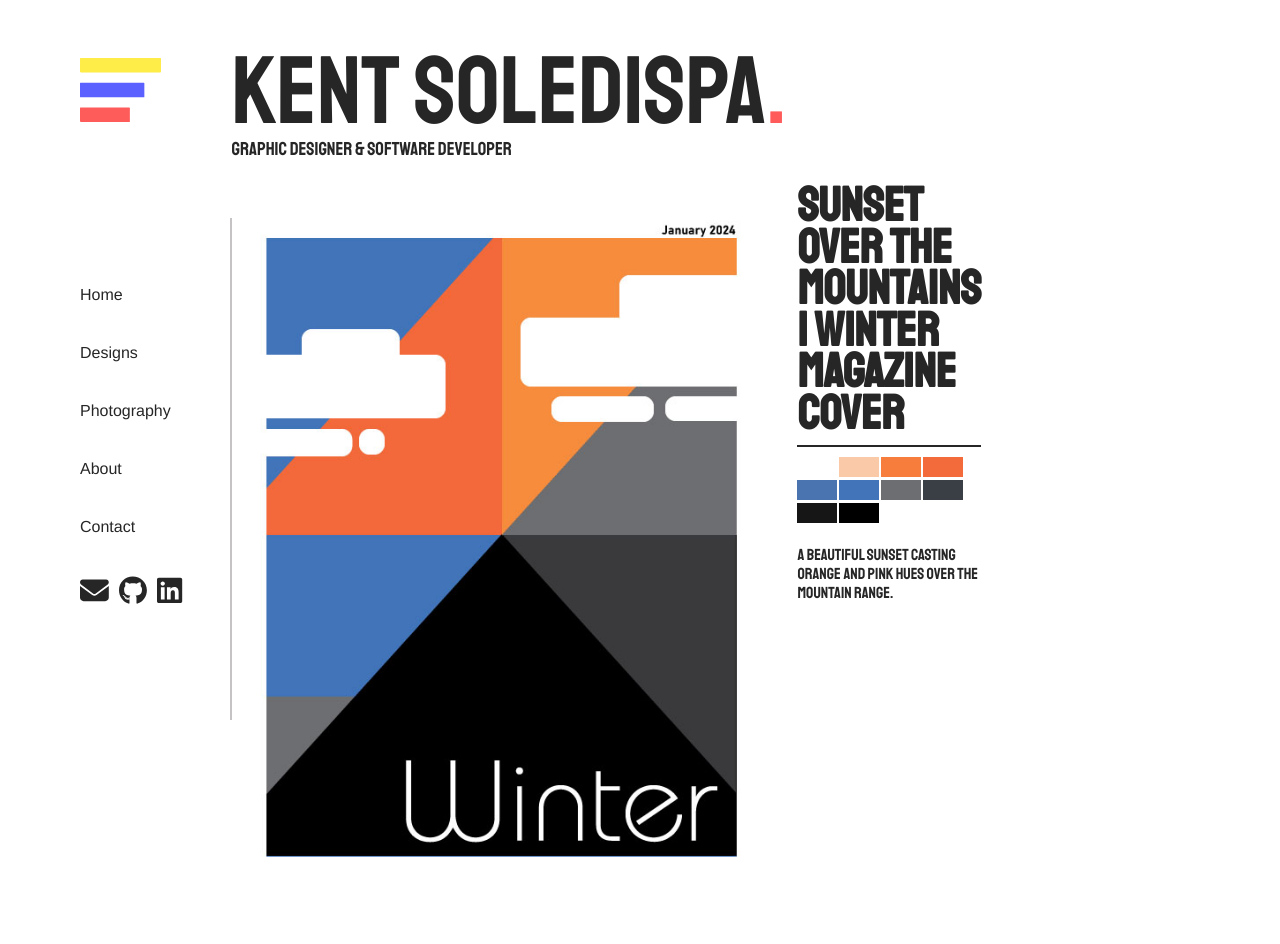
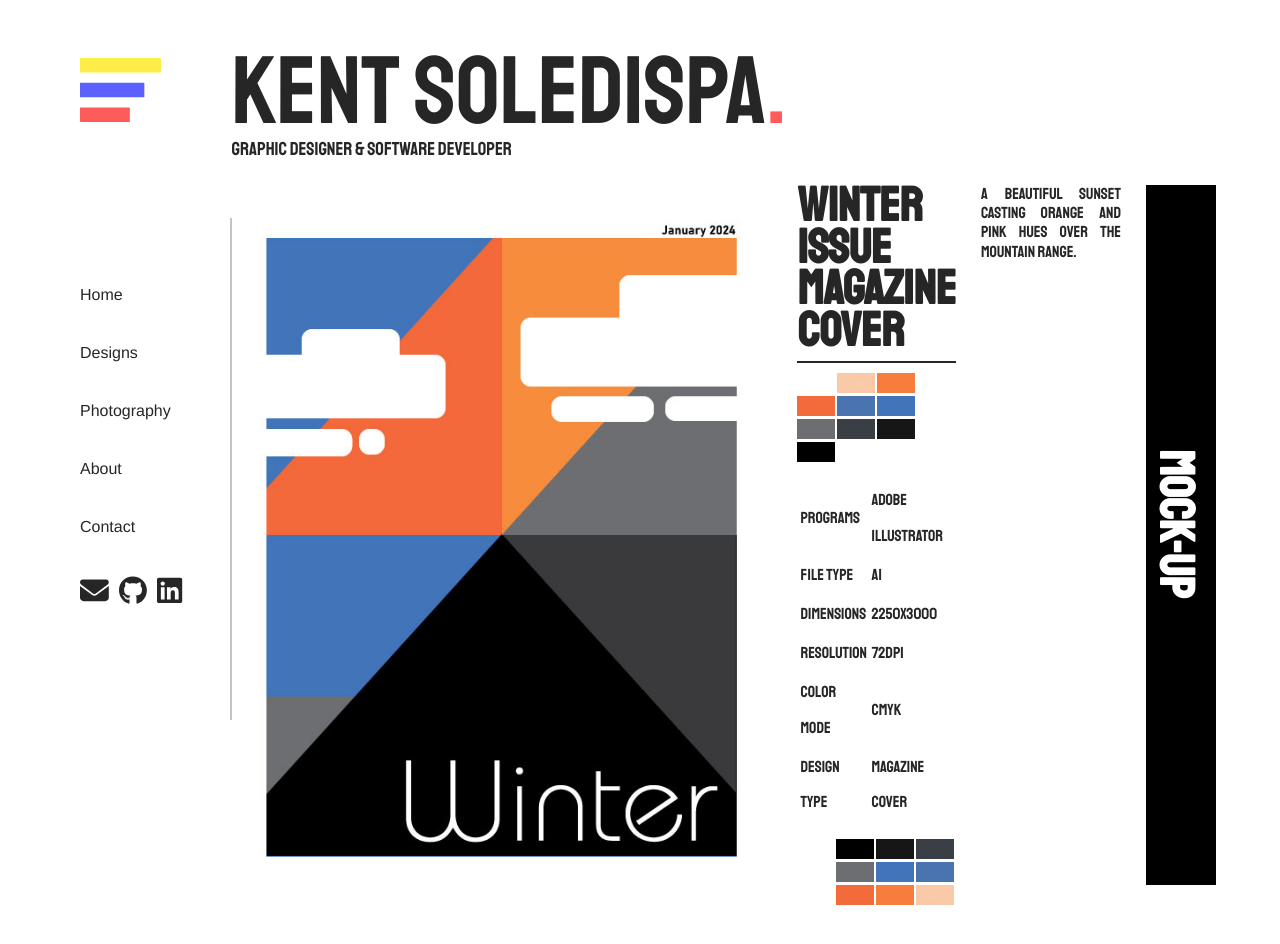
Before and after one commit to Apsidel/Apsidel.github.io, a Vue app: page /designs/view/1 in a window 1280 px wide. Shown: the top 944 px of the page. Built offline with nearby package versions, Linux system fonts and the light colour scheme; a web font is replaced by a local one.

Commit message:
Replaced metadata field with design_data in design_data.json
- design_data contains data pertaining to the design (programs, file
  type, resolution, color mode, etc.)
- More changes to the layout in GalleryItem.vue

```diff
--- a/src/assets/galleries/designs-data.json
+++ b/src/assets/galleries/designs-data.json
@@ -3,7 +3,7 @@
     {
       "id": "1",
       "url": "blue_sky-100.jpg",
-      "title": "Sunset over the mountains |  Winter Magazine Cover",
+      "title": "Winter Issue Magazine Cover",
       "description": "A beautiful sunset casting orange and pink hues over the mountain range.",
       "colors": [
         "#FFFFFF",
@@ -17,19 +17,20 @@
         "#161617",
         "#000000"
       ],
-      "metadata": {
-        "resolution": "1920x1080",
-        "size": "2MB",
-        "format": "JPEG",
-        "uploaded_by": "John Doe",
-        "date_uploaded": "2023-08-15"
+      "design_data": {
+        "programs": "Adobe Illustrator",
+        "file_type": "AI",
+        "dimensions": "2250x3000",
+        "resolution": "72dpi",
+        "color_mode": "CMYK",
+        "design_type": "Magazine Cover"
       },
       "tags": ["sunset", "mountains", "nature", "landscape"]
     },
     {
       "id": "2",
       "url": "Oso_200.jpg",
-      "title": "Happy 26th Birthday Card Cover",
+      "title": "Happy 26th Birthday Card",
       "description": "A vibrant city skyline with skyscrapers illuminated against a starry night sky.",
       "colors": [
         "#FFFEFE",
@@ -45,12 +46,13 @@
         "#2C1C18",
         "#150E0F"
       ],
-      "metadata": {
-        "resolution": "1080x1350",
-        "size": "1.5MB",
-        "format": "PNG",
-        "uploaded_by": "Jane Smith",
-        "date_uploaded": "2023-09-01"
+      "design_data": {
+        "programs": "Adobe Illustrator",
+        "file_type": "AI",
+        "dimensions": "2250x3000",
+        "resolution": "72dpi",
+        "color_mode": "CMYK",
+        "design_type": "Birthday Card"
       },
       "tags": ["city", "night", "skyline", "urban"]
     },
@@ -75,12 +77,14 @@
         "#030000",
         "#000000"
       ],
-      "metadata": {
-        "resolution": "1080x1350",
-        "size": "1.5MB",
-        "format": "PNG",
-        "uploaded_by": "Jane Smith",
-        "date_uploaded": "2023-09-01"
+      "design_data": {
+        "programs": "Adobe Photoshop",
+        "file_type": "TIFF",
+        "dimensions": "2250x3000",
+        "resolution": "72dpi",
+        "color_mode": "CMYK",
+        "design_type": "Poster",
+        "event": "Hanfu Fashion Exhibition"
       },
       "tags": ["city", "night", "skyline", "urban"]
     },
@@ -88,21 +92,22 @@
       "id": "4",
       "url": "Bauhaus-50.jpg",
       "title": "Bauhaus Typeface Poster",
-      "description": "A vibrant city skyline with skyscrapers illuminated against a starry night sky.",
+      "description": "The main objective of this project was to become more familiar with some of the history of typography. For my poster, I was tasked with researching the history of the Bauhaus typeface and its creator Herbert Bayer. In creating the poster, I was able to apply my knowledge of the typography and design principles learnt in class. In addition, working on the poster gave me the opportunity to further develop my skills using Adobe Illustrator.",
       "colors": ["#FBFCFC", "#F7F6F0", "#FFF100", "#BDB8B6", "#5E5931", "#D02528", "#35363A"],
-      "metadata": {
-        "resolution": "1080x1350",
-        "size": "1.5MB",
-        "format": "PNG",
-        "uploaded_by": "Jane Smith",
-        "date_uploaded": "2023-09-01"
+      "design_data": {
+        "programs": "Adobe Illustrator",
+        "file_type": "AI",
+        "dimensions": "2250x3000",
+        "resolution": "72dpi",
+        "color_mode": "CMYK",
+        "design_type": "Poster"
       },
       "tags": ["city", "night", "skyline", "urban"]
     },
     {
       "id": "5",
       "url": "Beekman1802_Ad-25.jpg",
-      "title": "Beekman 1802 Potato Peel Cream Magazine Ad",
+      "title": "Beekman 1802 Potato Peel Cream Ad",
       "description": "A vibrant city skyline with skyscrapers illuminated against a starry night sky.",
       "colors": [
         "#E1CDB7",
@@ -122,19 +127,22 @@
         "#997541",
         "#613A02"
       ],
-      "metadata": {
-        "resolution": "1080x1350",
-        "size": "1.5MB",
-        "format": "PNG",
-        "uploaded_by": "Jane Smith",
-        "date_uploaded": "2023-09-01"
+      "design_data": {
+        "programs": "Adobe Photoshop",
+        "file_type": "PSD",
+        "dimensions": "2250x3000",
+        "resolution": "72dpi",
+        "color_mode": "CMYK",
+        "design_type": "Magazine Ad",
+        "brand": "Beekman 1802",
+        "product": "Potato Peel"
       },
       "tags": ["city", "night", "skyline", "urban"]
     },
     {
       "id": "6",
       "url": "Elixir_Strings_Ad-27.png",
-      "title": "Elixir Guitar Strings Magazine Ad",
+      "title": "Elixir Guitar Strings Ad",
       "description": "A vibrant city skyline with skyscrapers illuminated against a starry night sky.",
       "colors": [
         "#FFFFFF",
@@ -152,12 +160,15 @@
         "#101012",
         "#0C0809"
       ],
-      "metadata": {
-        "resolution": "1080x1350",
-        "size": "1.5MB",
-        "format": "PNG",
-        "uploaded_by": "Jane Smith",
-        "date_uploaded": "2023-09-01"
+      "design_data": {
+        "programs": "Adobe Photoshop",
+        "file_type": "PSD",
+        "dimensions": "2550x3300",
+        "resolution": "72dpi",
+        "color_mode": "CMYK",
+        "design_type": "Magazine Ad",
+        "brand": "Elixir Strings",
+        "product": "Acoustic Guitar Strings"
       },
       "tags": ["city", "night", "skyline", "urban"]
     },
@@ -177,12 +188,14 @@
         "#584F36",
         "#1F0F0C"
       ],
-      "metadata": {
-        "resolution": "1080x1350",
-        "size": "1.5MB",
-        "format": "PNG",
-        "uploaded_by": "Jane Smith",
-        "date_uploaded": "2023-09-01"
+      "design_data": {
+        "programs": "Adobe Photoshop",
+        "file_type": "TIFF",
+        "dimensions": "2250x3000",
+        "resolution": "72dpi",
+        "color_mode": "CMYK",
+        "design_type": "Poster",
+        "event": "Hanfu Fashion Exhibition"
       },
       "tags": ["city", "night", "skyline", "urban"]
     },
@@ -204,12 +217,15 @@
         "#4C534D",
         "#4B524D"
       ],
-      "metadata": {
-        "resolution": "1080x1350",
-        "size": "1.5MB",
-        "format": "PNG",
-        "uploaded_by": "Jane Smith",
-        "date_uploaded": "2023-09-01"
+      "design_data": {
+        "programs": "Adobe Illustrator",
+        "file_type": "AI",
+        "dimensions": "2250x3000",
+        "resolution": "72dpi",
+        "color_mode": "CMYK",
+        "design_type": "Poster",
+        "brand": "FISH, Inc.",
+        "event": "Dress Donation Campaign"
       },
       "tags": ["city", "night", "skyline", "urban"]
     },
@@ -236,12 +252,14 @@
         "#12151E",
         "#0A0F17"
       ],
-      "metadata": {
-        "resolution": "1080x1350",
-        "size": "1.5MB",
-        "format": "PNG",
-        "uploaded_by": "Jane Smith",
-        "date_uploaded": "2023-09-01"
+      "design_data": {
+        "programs": "Adobe Photoshop",
+        "file_type": "TIFF",
+        "dimensions": "2250x3000",
+        "resolution": "72dpi",
+        "color_mode": "CMYK",
+        "design_type": "Postcard",
+        "brand": "LATITUDE"
       },
       "tags": ["city", "night", "skyline", "urban"]
     },
@@ -264,12 +282,14 @@
         "#040101",
         "#000000"
       ],
-      "metadata": {
-        "resolution": "1080x1350",
-        "size": "1.5MB",
-        "format": "PNG",
-        "uploaded_by": "Jane Smith",
-        "date_uploaded": "2023-09-01"
+      "design_data": {
+        "programs": "Adobe Photoshop",
+        "file_type": "TIFF",
+        "dimensions": "2250x3000",
+        "resolution": "72dpi",
+        "color_mode": "CMYK",
+        "design_type": "Magazine Cover",
+        "brand": "TIME Magazine"
       },
       "tags": ["city", "night", "skyline", "urban"]
     }
--- /dev/null
+++ b/src/components/DesignData.vue
@@ -0,0 +1,60 @@
+<script setup>
+const props = defineProps({
+  design_data: {
+    type: Object,
+    required: true
+  }
+})
+</script>
+<template>
+  <table>
+    <tbody>
+      <tr>
+        <td>Programs</td>
+        <td>{{ props.design_data.programs }}</td>
+      </tr>
+      <tr>
+        <td>File Type</td>
+        <td>{{ props.design_data.file_type }}</td>
+      </tr>
+      <tr>
+        <td>Dimensions</td>
+        <td>{{ props.design_data.dimensions }}</td>
+      </tr>
+      <tr>
+        <td>Resolution</td>
+        <td>{{ props.design_data.resolution }}</td>
+      </tr>
+      <tr>
+        <td>Color Mode</td>
+        <td>{{ props.design_data.color_mode }}</td>
+      </tr>
+      <tr>
+        <td>Design Type</td>
+        <td>{{ props.design_data.design_type }}</td>
+      </tr>
+      <tr v-if="design_data.brand">
+        <td>Brand</td>
+        <td>{{ props.design_data.brand }}</td>
+      </tr>
+      <tr v-if="design_data.product">
+        <td>Product</td>
+        <td>{{ props.design_data.product }}</td>
+      </tr>
+      <tr v-if="design_data.event">
+        <td>Event</td>
+        <td>{{ props.design_data.event }}</td>
+      </tr>
+    </tbody>
+  </table>
+</template>
+<style scoped>
+table {
+  padding-top: 15px;
+  width: 100%;
+}
+
+tr {
+  line-height: 2.2em;
+}
+</style>
--- a/src/components/GalleryItem.vue
+++ b/src/components/GalleryItem.vue
@@ -1,4 +1,6 @@
 <script setup>
+import DesignData from './DesignData.vue'
+
 const props = defineProps({
   image: {
     type: Object,
@@ -11,35 +13,51 @@ const props = defineProps({
     <section id="image_container">
       <img :src="'../../src/assets/images/' + image.url" :alt="image.title" />
     </section>
-    <section id="info_container"></section>
-    <section id="text_container">
+    <section id="title_container">
       <h1>{{ props.image.title }}</h1>
       <ul>
         <li
-          id="color-square"
-          v-for="color in image.colors"
+          class="color-square"
+          v-for="color in image.colors.slice(0, 12)"
           :key="color"
           :style="'background-color:' + color"
         ></li>
       </ul>
-      <div id="description">{{ props.image.description }}</div>
     </section>
+    <section id="details_container">
+      <DesignData :design_data="image.design_data" />
+      <ul>
+        <li
+          class="color-square"
+          v-for="color in image.colors.slice(0, 12).reverse()"
+          :key="color"
+          :style="'background-color:' + color"
+        ></li>
+      </ul>
+    </section>
+    <section id="description_container">
+      <div class="description">{{ props.image.description }}</div>
+    </section>
+    <section id="mockup"><h1>Mock-up</h1></section>
   </body>
 </template>
 
 <style scoped>
 body {
   display: grid;
-  grid-template-columns: 3.2fr 1.6fr 2.2fr;
-  grid-template-areas: 'image info text';
+  grid-template-columns: 2fr 2fr 2fr 1fr;
+  grid-template-rows: 1fr 6fr;
+  grid-template-areas:
+    'image title   description mockup'
+    'image details description mockup';
+  column-gap: 25px;
+  height: 100vh;
 }
 
-body > #image_container {
+#image_container {
   grid-area: image;
-}
-
-body > #text_container {
-  grid-area: info;
+  max-width: 900px;
+  height: auto;
 }
 
 img {
@@ -47,43 +65,10 @@ img {
   max-height: 700px;
 }
 
-section {
-  display: inline-block;
-  vertical-align: top;
-}
-
-#image_container {
-  max-width: 900px;
-  height: auto;
-}
-
-#info_container {
-  padding-left: 60px;
-}
-
-#text_container {
-  max-width: 340px;
-  padding-left: 25px;
+#title_container {
+  grid-area: title;
   line-height: 2.6em;
-  text-align: left;
-}
-
-#description {
-  line-height: 1.2em;
-  margin-top: 10px;
-  padding-top: 10px;
-  /* border-top: 1.5px solid; */
-}
-
-ul {
-  line-height: 1em;
-}
-
-#color-square {
-  display: inline-block;
-  margin-right: 2px;
-  height: 20px;
-  width: 40px;
+  /* max-width: 340px; */
 }
 
 h1 {
@@ -92,4 +77,46 @@ h1 {
   padding-bottom: 10px;
   border-bottom: 2px solid;
 }
+
+ul {
+  line-height: 1em;
+}
+
+.color-square {
+  display: inline-block;
+  margin-right: 2px;
+  height: 20px;
+  width: 38px;
+}
+
+#description_container {
+  grid-area: description;
+}
+
+.description {
+  line-height: 1.2em;
+  text-align: justify;
+}
+
+#details_container {
+  grid-area: details;
+}
+
+#details_container ul {
+  padding-top: 16px;
+  text-align: right;
+}
+
+#mockup {
+  grid-area: mockup;
+  height: 700px;
+  text-align: center;
+  writing-mode: vertical-lr;
+  background-color: black;
+}
+
+#mockup h1 {
+  color: white;
+  border-style: none;
+}
 </style>
```
